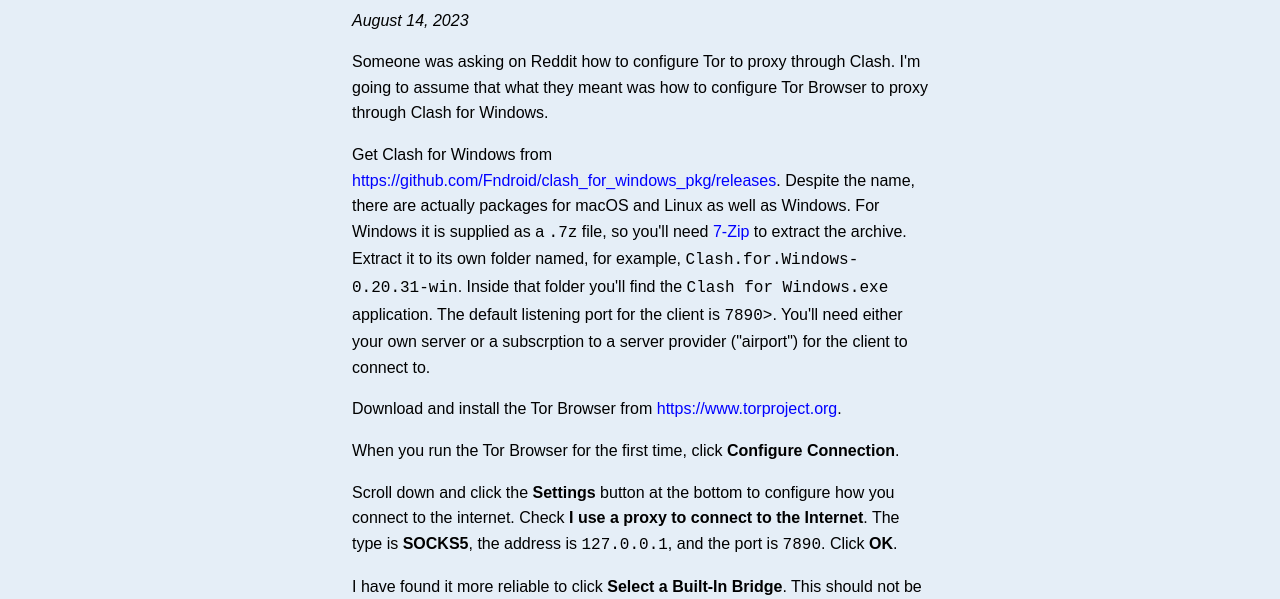
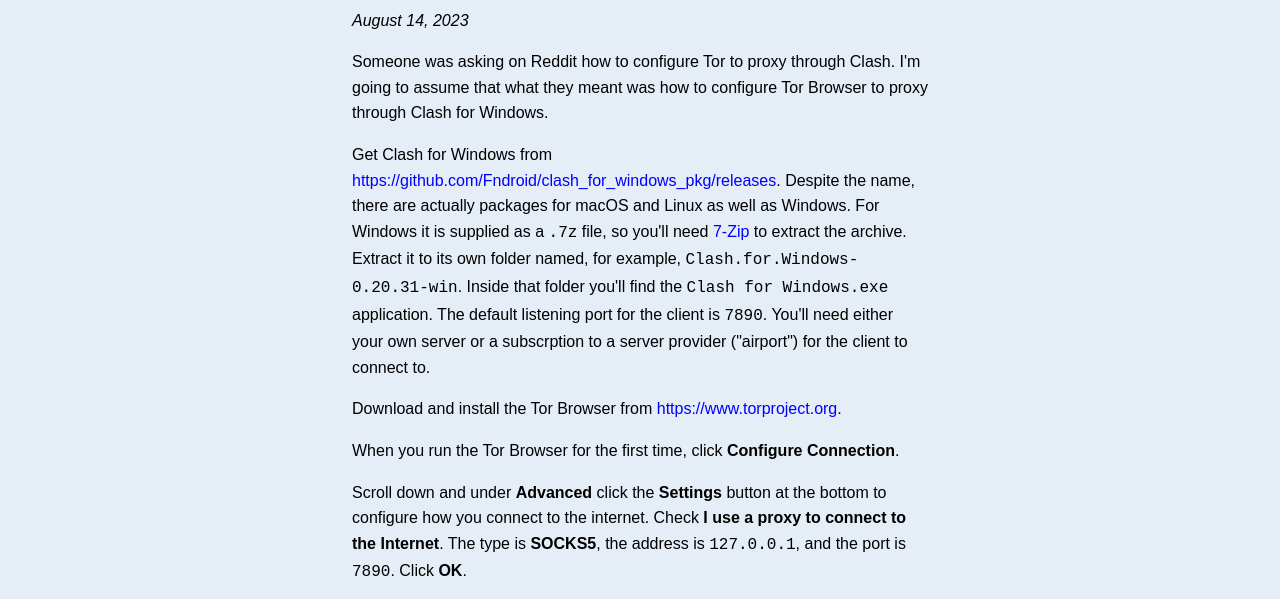
Before and after one commit to computerscot/computerscot.github.io, a plain HTML site: page tor-through-clash.html in a window 1280 px wide. Shown: the part 152-751 px from the top of the page. Drawn offline with Linux system fonts and the light colour scheme.

Commit message:
Update tor-through-clash.html

```diff
--- a/tor-through-clash.html
+++ b/tor-through-clash.html
@@ -23,10 +23,10 @@
     <h1>Tor through Clash</h1>
     <p><em>August 14, 2023</em></p>
     <p>Someone was asking on Reddit how to configure Tor to proxy through Clash. I'm going to assume that what they meant was how to configure Tor Browser to proxy through Clash for Windows.</p>
-    <p>Get Clash for Windows from <a href="https://github.com/Fndroid/clash_for_windows_pkg/releases">https://github.com/Fndroid/clash_for_windows_pkg/releases</a>. Despite the name, there are actually packages for macOS and Linux as well as Windows. For Windows it is supplied as a <code>.7z</code> file, so you'll need <a href="https://www.7-zip.org">7-Zip</a> to extract the archive. Extract it to its own folder named, for example, <code>Clash.for.Windows-0.20.31-win</code>. Inside that folder you'll find the <code>Clash for Windows.exe</code> application. The default listening port for the client is <code>7890></code>. You'll need either your own server or a subscrption to a server provider ("airport") for the client to connect to.</p>
+    <p>Get Clash for Windows from <a href="https://github.com/Fndroid/clash_for_windows_pkg/releases">https://github.com/Fndroid/clash_for_windows_pkg/releases</a>. Despite the name, there are actually packages for macOS and Linux as well as Windows. For Windows it is supplied as a <code>.7z</code> file, so you'll need <a href="https://www.7-zip.org">7-Zip</a> to extract the archive. Extract it to its own folder named, for example, <code>Clash.for.Windows-0.20.31-win</code>. Inside that folder you'll find the <code>Clash for Windows.exe</code> application. The default listening port for the client is <code>7890</code>. You'll need either your own server or a subscrption to a server provider ("airport") for the client to connect to.</p>
     <p>Download and install the Tor Browser from <a href="https://www.torproject.org">https://www.torproject.org</a>.</p>
     <p>When you run the Tor Browser for the first time, click <strong>Configure Connection</strong>.</p>
-    <p>Scroll down and click the <strong>Settings</strong> button at the bottom to configure how you connect to the internet. Check <strong>I use a proxy to connect to the Internet</strong>. The type is <strong>SOCKS5</strong>, the address is <code>127.0.0.1</code>, and the port is <code>7890</code>. Click <strong>OK</strong>.</p>
+    <p>Scroll down and under <strong>Advanced</strong> click the <strong>Settings</strong> button at the bottom to configure how you connect to the internet. Check <strong>I use a proxy to connect to the Internet</strong>. The type is <strong>SOCKS5</strong>, the address is <code>127.0.0.1</code>, and the port is <code>7890</code>. Click <strong>OK</strong>.</p>
     <p>I have found it more reliable to click <strong>Select a Built-In Bridge</strong>. This should not be necessary, since the server will already be outside the GFW. Perhaps it helps because built-in bridges are faster than random entry nodes. Select <strong>obfs4</strong>. Click <strong>Connect</strong>.</p>
     <p>Now you can test your connection by trying to reach a Tor-only site.</p>
     <p>BBC News in simplified Chinese:</p>
```
